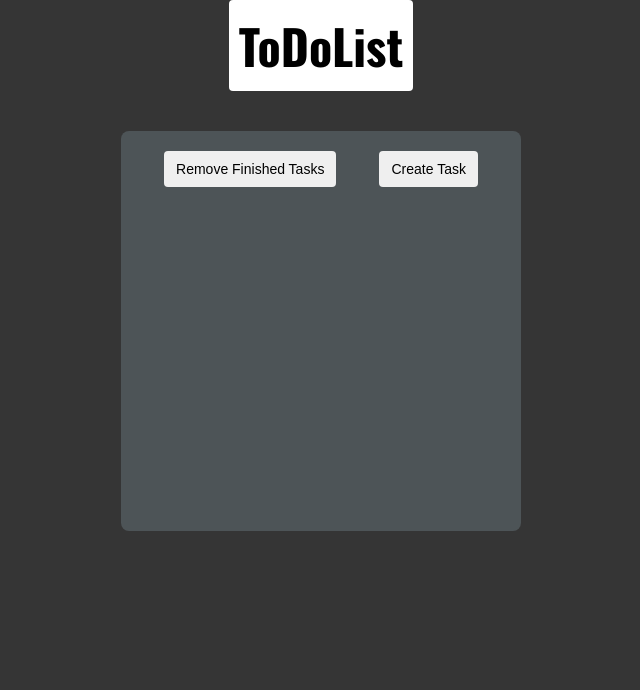
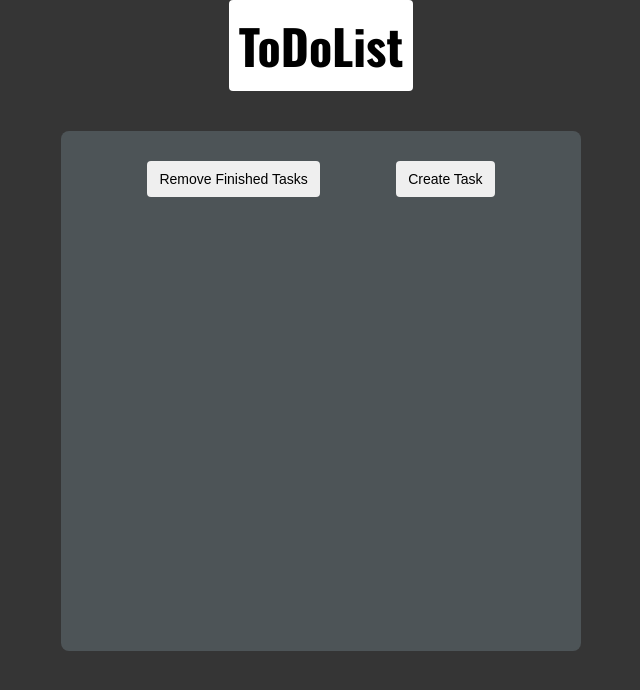
Before and after one commit to JakeBareng/react_todolist, a React (Create React App) app: page / in a window 1280 px wide. Shown: the top 690 px of the page, without its empty margins (319-959 px from the left). Built offline with nearby package versions, Linux system fonts and the light colour scheme.

Commit message:
added: styling fixed: edit shows previous task

```diff
--- a/package.json
+++ b/package.json
@@ -2,6 +2,7 @@
   "name": "react_todolist",
   "version": "0.1.0",
   "private": true,
+  "homepage": "https://github.com/JakeBareng/react_todolist",
   "dependencies": {
     "@testing-library/jest-dom": "^5.16.5",
     "@testing-library/react": "^13.4.0",
@@ -14,6 +15,8 @@
   },
   "scripts": {
     "start": "react-scripts start",
+    "predeploy" : "npm run build",
+    "deploy" : "gh-pages -d build",
     "build": "react-scripts build",
     "test": "react-scripts test",
     "eject": "react-scripts eject"
@@ -35,5 +38,8 @@
       "last 1 firefox version",
       "last 1 safari version"
     ]
+  },
+  "devDependencies": {
+    "gh-pages": "^5.0.0"
   }
 }
--- a/src/components/EditToDo.js
+++ b/src/components/EditToDo.js
@@ -11,7 +11,7 @@ const EditItem = ({editTask,todo,setShowEdit}) => {
     }
     return (
         <form onSubmit={e=>handleSubmit(e)}>
-            <input onChange={e => setInputValue(""+e.target.value)}></input>
+            <input onChange={e => setInputValue(""+e.target.value)} value={todo.todo}></input>
             <button>done</button>
         </form>
     )
--- a/src/index.css
+++ b/src/index.css
@@ -19,6 +19,10 @@ body{
   height: 100vh;
   background-color: var(--main-color);
 }
+.App {
+  width: 100vw;
+  height: 100vh;
+}
 #title {
   font-size: 3rem;
   width: fit-content;
@@ -27,15 +31,40 @@ body{
   border-radius: .25rem;
   background-color: var(--color1);
 }
+/* scroll style */
+
+#interface::-webkit-scrollbar-track
+{
+	-webkit-box-shadow: inset 0 0 6px rgba(0,0,0,0.3);
+	border-radius: 10px;
+	background-color: var(--secondary-color);
+
+}
+
+#interface::-webkit-scrollbar
+{
+	width: 12px;
+	background-color: var(--secondary-color);
+}
+
+#interface::-webkit-scrollbar-thumb
+{
+	border-radius: 10px;
+	-webkit-box-shadow: inset 0 0 6px rgba(0,0,0,.3);
+	background-color: var(--color1);
+}
+/*  -----------------  */
 #interface {
-  width: 400px;
-  height: 400px;
+  width: 500px;
+  height: 500px;
   display: flex;
   flex-direction: column;
   margin: auto;
   margin-top: 40px;
   border-radius: .5rem;
   background-color: var(--secondary-color);
+  overflow-y: scroll;
+  padding: 10px;
 }
 #interface-buttons{
   display: flex;
@@ -62,7 +91,7 @@ input {
   color: green;
 }
 .not-done {
-  color: black;
+  color: rgb(255, 255, 255);
 }
 .clickable {
   cursor: pointer;
@@ -89,7 +118,9 @@ input {
   background-color: var(--main-color);
   border-radius: 0.25rem;
 }
-
+.task-container > p {
+  font-size: 1.25rem;
+}
 .edit-button {
   opacity: 0;
   position: relative;
```
Also changed, not shown: 1 other file (tests, documents, lock files or other folders).
